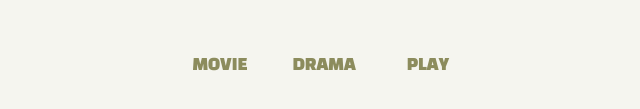
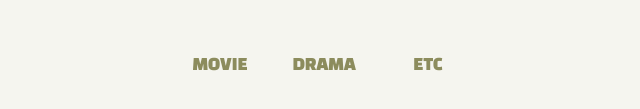
Before and after one commit to jeongyugyeong22/toy_project_fanpage, a plain HTML site: page pages/about.html in a window 1280 px wide. Shown: the part 575-684 px from the top of the page, 316-956 px from the left. Drawn offline with Linux system fonts and the light colour scheme.

Commit message:
play -> etc로 변경

```diff
--- a/pages/about.html
+++ b/pages/about.html
@@ -20,7 +20,7 @@
             <ul>
                 <li><a href="movie.html">MOVIE</a></li>
                 <li><a href="drama.html">DRAMA</a></li>
-                <li><a href="">PLAY</a></li>
+                <li><a href="">ETC</a></li>
             </ul>
         </section>
     </article>
```
